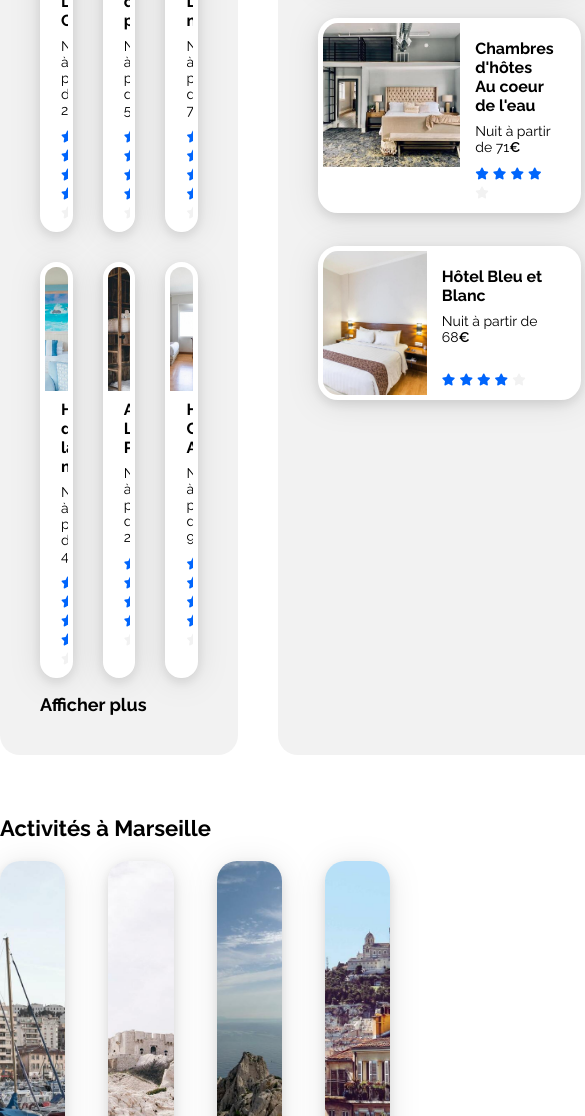
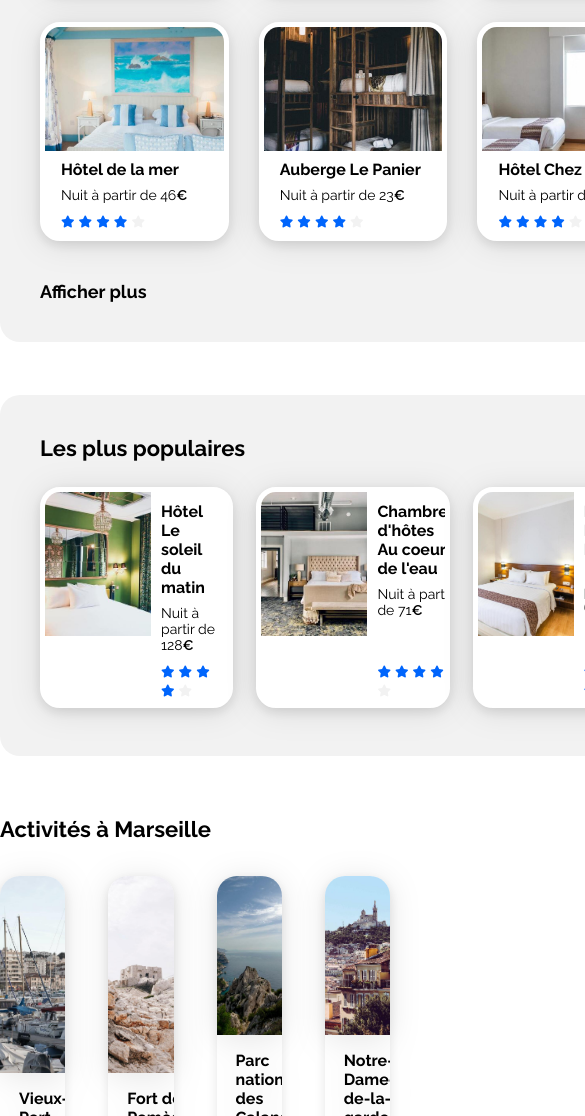
Before and after one commit to ThomasCharuel/booki, a plain HTML site: page index.html in a window 390 px wide. Shown: the part 884-2000 px from the top of the page, 585 px wide, since content can reach past the window. Drawn offline with Linux system fonts and the light colour scheme.

Commit message:
Correct home listing margin + adapt for tablet

```diff
--- a/css/style.css
+++ b/css/style.css
@@ -29,6 +29,7 @@ main {
 
 main h2 {
     font-size: 22px;
+    margin: 0px;
 }
 
 main h3 {
@@ -86,7 +87,7 @@ h1 {
 }
 
 #title-description-text {
-    margin-top: 8px;
+    margin: 8px 0px;
     font-size: 16px;
 }
 
@@ -94,7 +95,7 @@ h1 {
 CSS Filters Section
 **********************/
 #filters-section {
-    margin: 37px 5px;
+    margin: 0px 5px 37px;
 }
 
 #searchbox-container {
@@ -237,6 +238,7 @@ CSS Homes Section
 }
 
 #homes-listing {
+    margin: 23px 0px 40px;
     display: grid;
     grid-template-columns: 1fr 1fr 1fr;
     gap: 30px;
@@ -291,6 +293,7 @@ CSS Homes Section
 }
 
 #popular-homes-listing {
+    margin-top: 26px;
     display: flex;
     flex-direction: column;
     gap: 33px;
@@ -392,3 +395,63 @@ footer {
     text-decoration: unset;
     font-size: 16px;
 }
+
+/** Tablet Screen **/
+@media screen and (max-width: 1024px) {
+    body {
+        max-width: 880px;
+    }
+    /**********************
+    CSS Filters Section
+    **********************/
+    #filters-title {
+        margin-right: 17px;
+    }
+
+    #filters-list {
+        gap: 22px;
+    }
+
+    /**********************
+    CSS Homes Section
+    **********************/
+    #homes-section-container {
+        grid-template-columns: 1fr;
+        gap: 53px;
+    }
+
+    #popular-homes-listing {
+        margin: 26px 0px 8px;
+        flex-direction: row;
+        gap: 23px;
+    }
+
+    .popular-home-card .card-image {
+        width: 106px;
+        height: 144px;
+    }
+
+    .popular-home-info-container {
+        margin: 10px 12px 4px 10px;
+    }
+
+    /**********************
+    CSS Experiences Section
+    **********************/
+    #experiences-listing {
+        margin-top: 34px;
+    }
+
+    .experience-card {
+        height: 267px;
+    }
+
+    .experience-card .card-image {
+        height: 211px;
+    }
+}
+
+/** Mobile Screen **/
+@media screen and (max-width: 992px) {
+
+}
```
